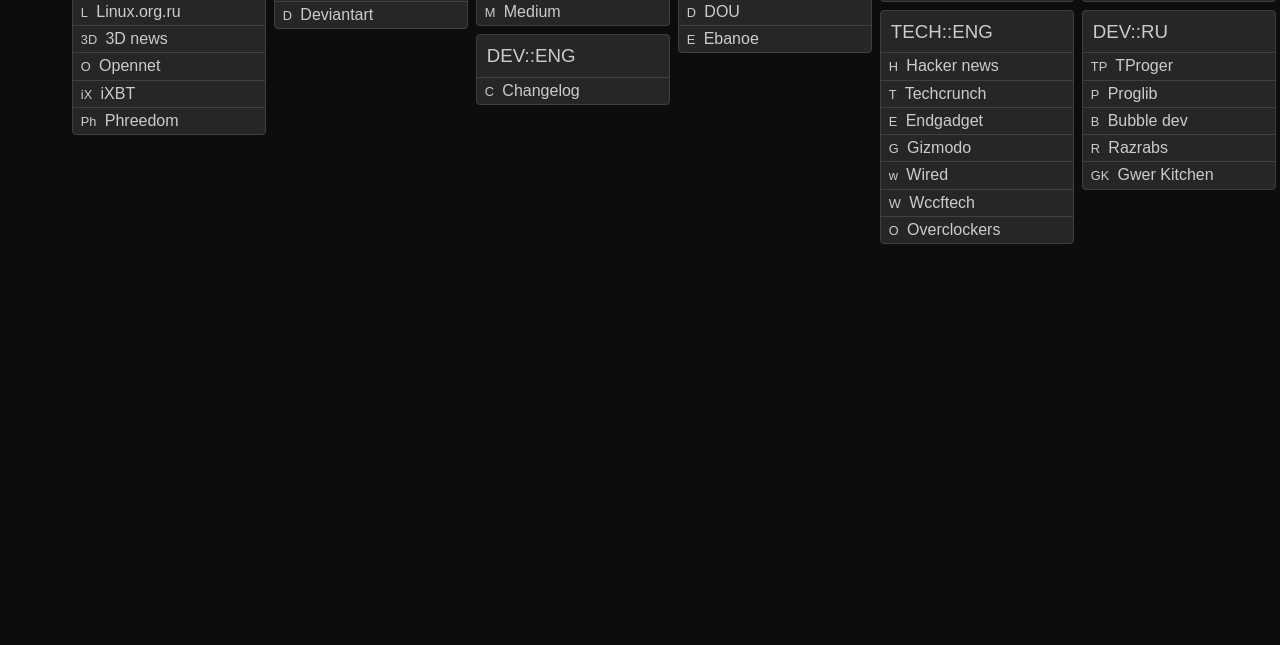
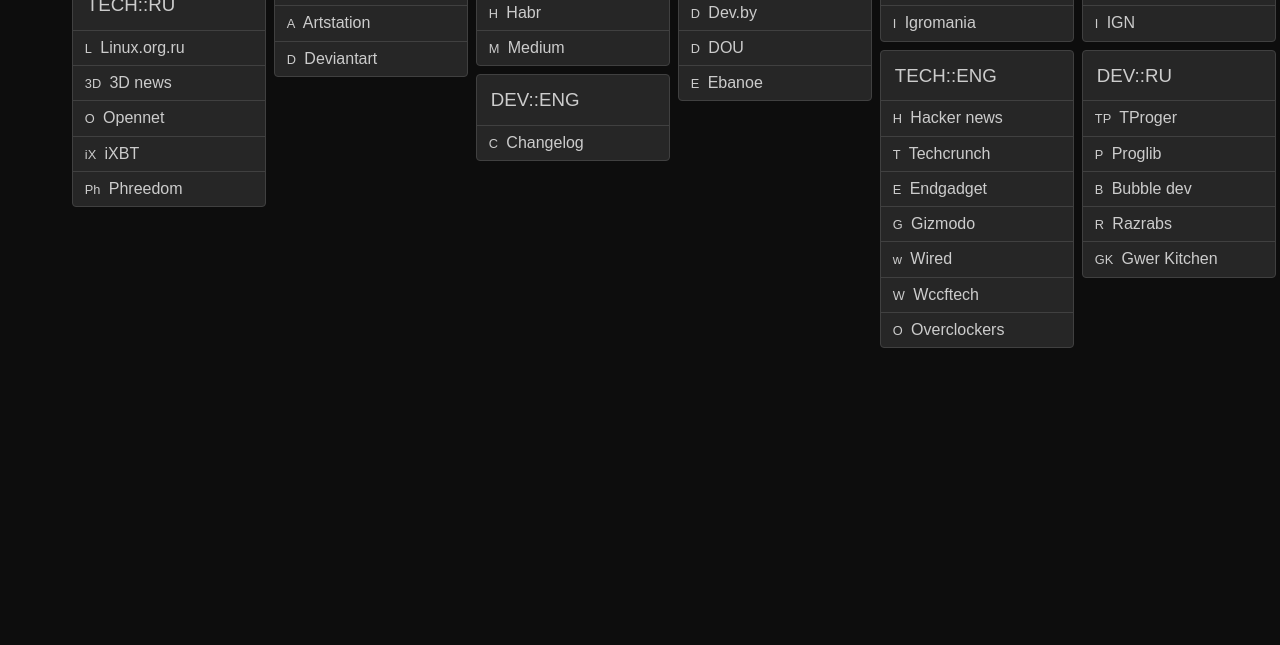
Before and after one commit to mgelios/mgelios.github.io, a plain HTML site: page pages/news.html in a window 1280 px wide. Shown: the part 155-800 px from the top of the page. Drawn offline with Linux system fonts and the light colour scheme.

Commit message:
slightly updated stylesheet

```diff
--- a/style/custom.css
+++ b/style/custom.css
@@ -294,12 +294,12 @@ h1, h2, h3, h4, h5, h6, p {
 
 .card-header {
     border-bottom: 1px solid var(--dark-5);
-    padding: .5em;
+    padding: .75em;
 }
 
 .card a {
     display: block;
-    padding: .25em;
+    padding: .5em;
     border-color: var(--dark-5);
     border-width: 0 0 1px 0;
     border-style: solid;
```
